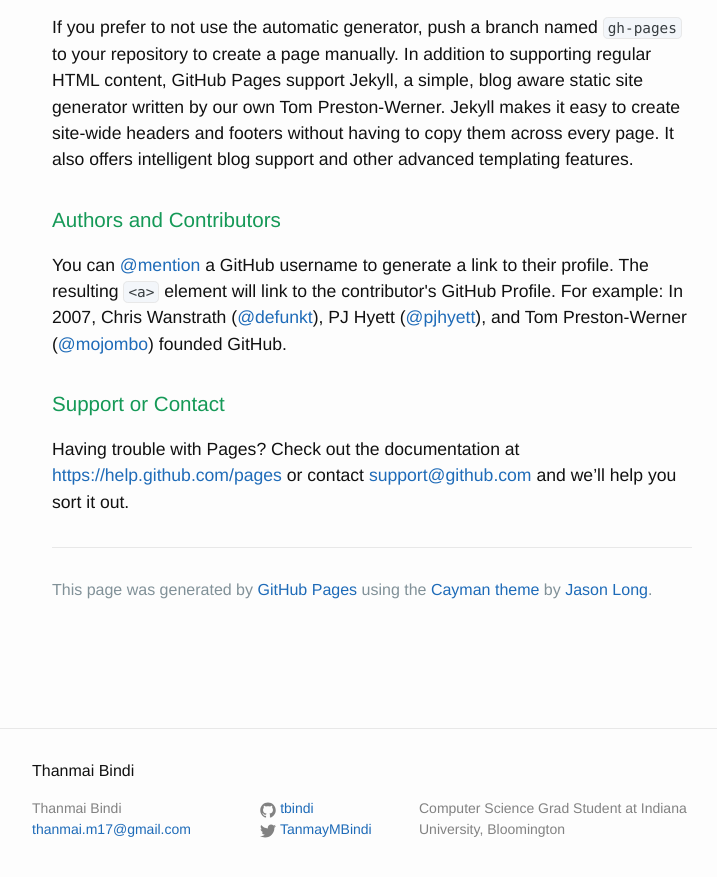
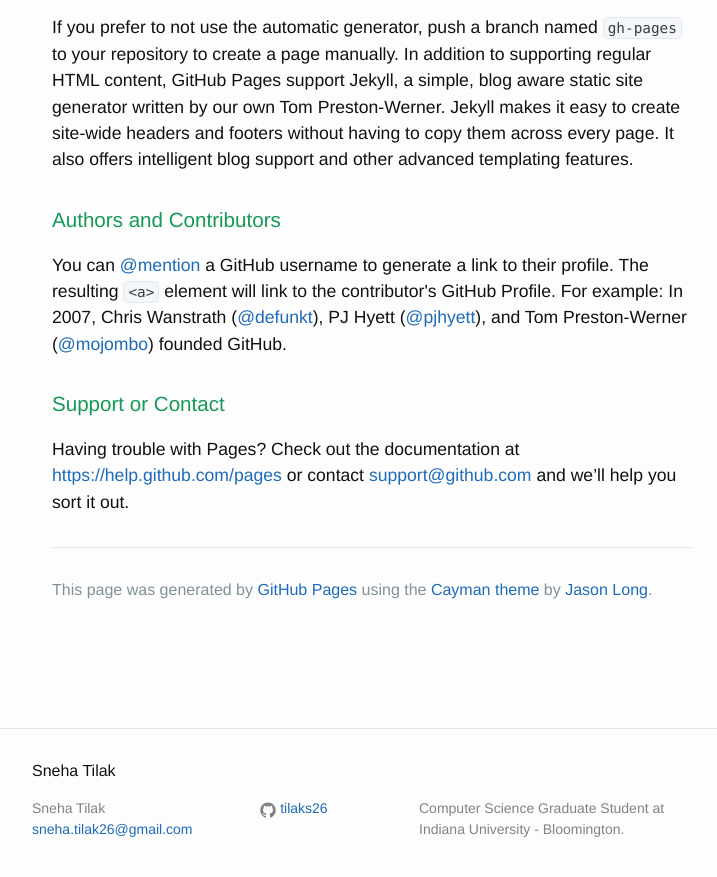
Before and after one commit to tilaks26/tilaks26.github.io, a Jekyll site: the page built from index.html, in a window 1280 px wide and 900 px high, scrolled down 1036 px. Shown: the top 877 px of the window, without its empty margins (268-985 px from the left). Built offline with Jekyll 4.4.1, drawn with Linux system fonts in a browser that asks for light colours; some of the changed text lies outside the part shown.

Commit message:
Modified files

```diff
--- a/_config.yml
+++ b/_config.yml
@@ -1,12 +1,11 @@
 # Site settings
-title: Thanmai Bindi
-email: thanmai.m17@gmail.com
+title: Sneha Tilak
+email: sneha.tilak26@gmail.com
 description: > # this means to ignore newlines until "baseurl:"
-  Computer Science Grad Student at Indiana University, Bloomington
+  Computer Science Graduate Student at Indiana University - Bloomington.
 baseurl: "" # the subpath of your site, e.g. /blog/
-url: "http://tbindi.github.io" # the base hostname & protocol for your site
-twitter_username: TanmayMBindi
-github_username:  tbindi
+url: "http://tilaks26.github.io" # the base hostname & protocol for your site
+github_username:  tilaks26
 
 # Build settings
 markdown: kramdown
--- a/_includes/header.html
+++ b/_includes/header.html
@@ -1,5 +1,5 @@
 <section class="page-header">
-<h1 class="project-name">Thanmai Bindi</h1>
+<h1 class="project-name">Sneha Tilak</h1>
 <h2 class="project-tagline">Personal Site</h2>
 <div class="trigger">
 	<a class="btn" href="/">Home</a>
```
Also changed, not shown: params.json (+1 -1 lines), README.md.
